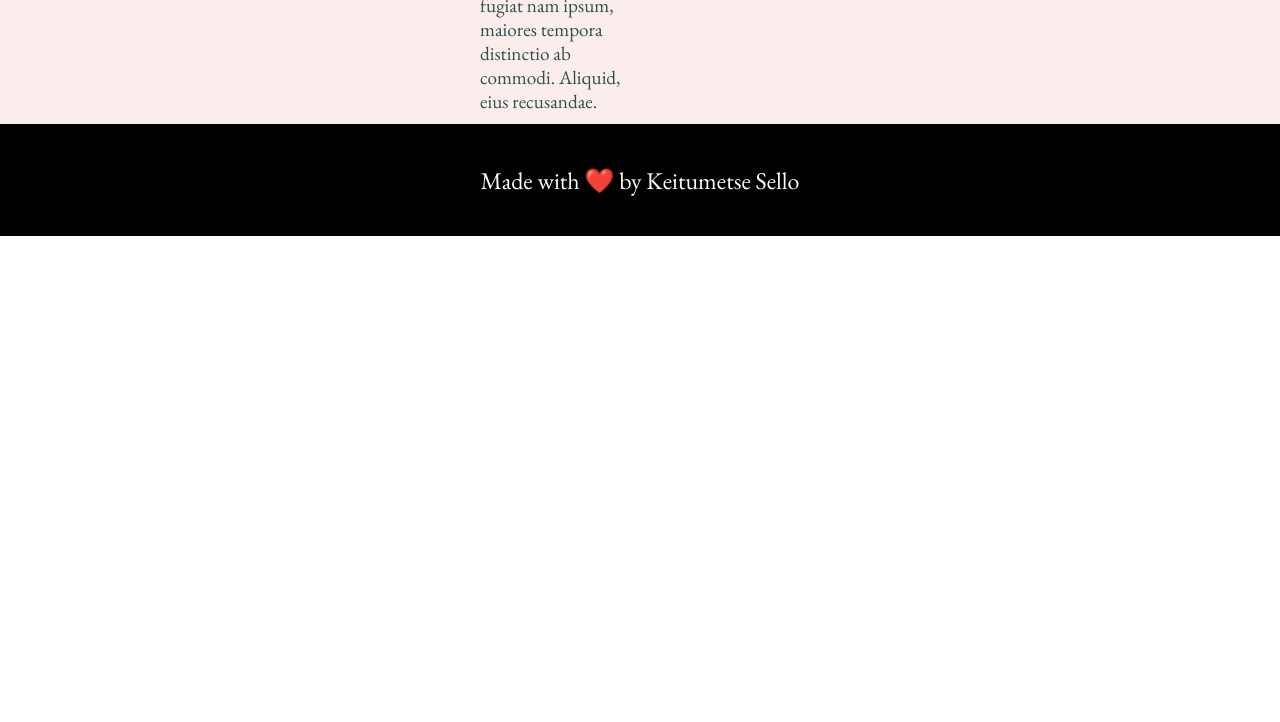
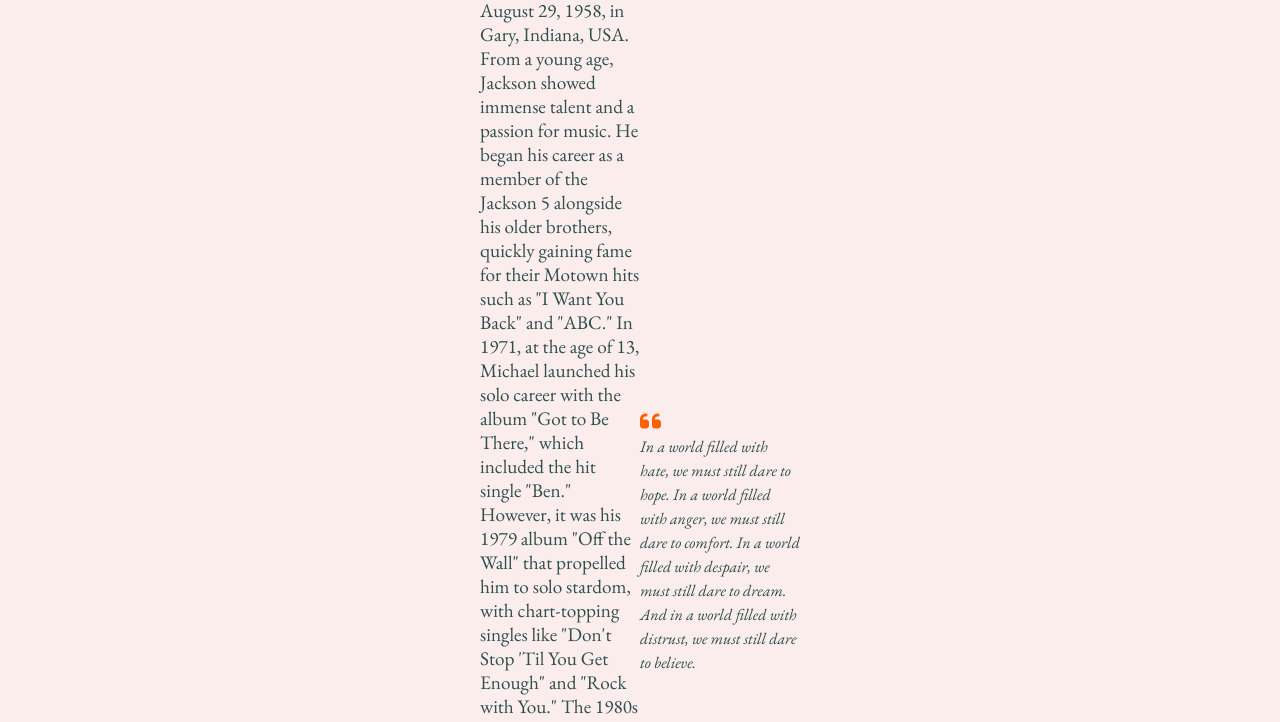
Before and after one commit to Zhanhu079/OIBSIP, a plain HTML site: page tribute page/index.html in a window 1280 px wide. Shown: the part 576-1298 px from the top of the page. Before the commit the page ends 812 px from the top, so only its background shows below. Drawn offline with nearby package versions, Linux system fonts and the light colour scheme.

Commit message:
add proper content

```diff
--- a/tribute page/public/assets/index.html
+++ b/tribute page/index.html
@@ -32,17 +32,28 @@
             <div class="about-text">
                 <h1 class="about-title" id="about-title">Biography</h1>
                 <div class="divider second"></div>
-                <p class="about-description">Lorem ipsum dolor sit amet consectetur adipisicing elit. Repudiandae
-                    perferendis deserunt placeat
-                    modi
-                    accusantium, beatae et velit quaerat dicta fugiat nam ipsum, maiores tempora distinctio ab commodi.
-                    Aliquid, eius recusandae.
+                <p class="about-description">
+                    Michael Joseph Jackson was born on August 29, 1958, in Gary, Indiana, USA. From a young age, Jackson
+                    showed immense talent and a passion for music. He began his career as a member of the Jackson 5
+                    alongside his older brothers, quickly gaining fame for their Motown hits such as "I Want You Back"
+                    and "ABC."
+
+                    In 1971, at the age of 13, Michael launched his solo career with the album "Got to Be There," which
+                    included the hit single "Ben." However, it was his 1979 album "Off the Wall" that propelled him to
+                    solo stardom, with chart-topping singles like "Don't Stop 'Til You Get Enough" and "Rock with You."
+
+                    The 1980s marked the peak of Jackson's career with the release of his album "Thriller" in 1982,
+                    which became the best-selling album of all time, producing iconic hits like "Billie Jean," "Beat
+                    It," and the title track "Thriller." Jackson's groundbreaking music videos, including the 14-minute
+                    mini-movie for "Thriller," revolutionized the music industry and solidified his status as a global
+                    superstar.
                 </p>
             </div>
             <div class="quote-group">
                 <i class="fa-solid fa-quote-left"></i>
-                <p class="quote">Lorem ipsum dolor sit amet consectetur adipisicing elit. Minus officia totam tempore
-                    commodi inventore modi!</p>
+                <p class="quote">In a world filled with hate, we must still dare to hope. In a world filled with anger,
+                    we must still dare to comfort. In a world filled with despair, we must still dare to dream. And in a
+                    world filled with distrust, we must still dare to believe.</p>
             </div>
         </div>
     </section>
--- a/tribute page/public/assets/styles.css
+++ b/tribute page/styles.css
@@ -59,8 +59,9 @@ img {
     display: flex;
     justify-content: space-around;
     align-items: center;
-    height: 400px;
+    height: max-content;
     padding-inline: 30rem;
+    padding-block: 10rem;
 }
 
 .about-text,
@@ -143,7 +144,7 @@ footer h5 {
 
     .about-container {
         flex-direction: column;
-        padding-inline: 10rem;
+        padding-inline: 5rem;
     }
 
     .about-text {
```
